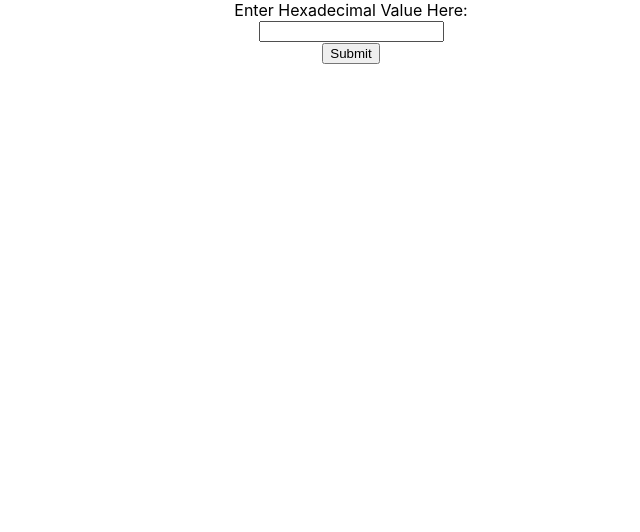
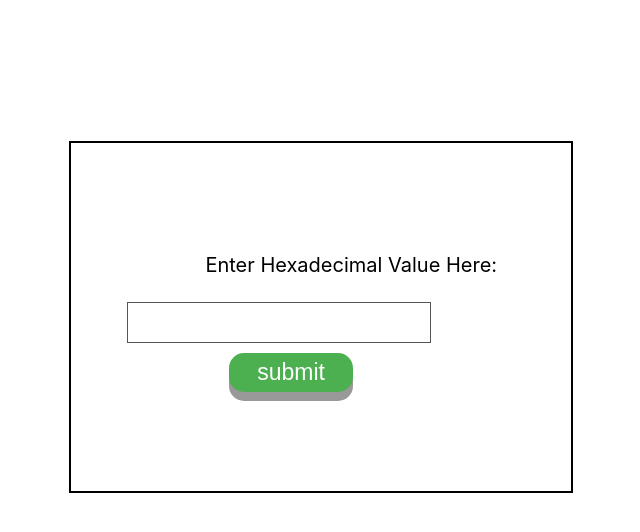
Before and after one commit to AmanDeqode/hashFrontend, a React (Create React App) app: page / in a window 1280 px wide. Shown: the top 532 px of the page, without its empty margins (289-929 px from the left). Built offline with nearby package versions, Linux system fonts and the light colour scheme.

Commit message:
Set up changes in input controller

```diff
--- a/src/components/Input.js
+++ b/src/components/Input.js
@@ -1,22 +1,32 @@
 import { useState } from "react";
-import { getPosts } from "../services/api/posts";
+import { getHash } from "../services/api/hash";
+
+import "../css/input.css";
+import axios from "axios";
 
 function Input() {
   const [hexValue, setHexValue] = useState("");
   const [error, setError] = useState("");
 
-  const validateInput = (input) => {
-    const pattern = "[0-9a-fA-F]+";
+  const validateInput = () => {
+    const input = hexValue;
+    const hexaPattern = /^[0-9a-fA-F]+$/;
     console.log("input", input);
-    if (!input) {
+    if (input === "") {
       setError("Input field cannot be empty");
       return false;
+    } else if (!input.match(hexaPattern)) {
+      setError("Input value should be in hexadecimal form");
+      return false;
+    } else {
+      setError("");
+      return true;
     }
-    // if (!input.match(pattern)) {
-    //   setError("Input value is not an Hexadecimal Value");
-    //   return false;
-    // }
-    return true;
+  };
+
+  const getIpaddress = () => {
+    const ip = axios.get("https://api.ipify.org/?format=json");
+    return ip;
   };
 
   const handleChange = (event) => {
@@ -27,25 +37,55 @@ function Input() {
   };
 
   const handleSubmit = async (event) => {
-    event.preventDefault();
-    const isValidInput = validateInput(hexValue);
+    const { data } = await getIpaddress();
+    let ipAddress = data.ip;
+    console.log(ipAddress);
+
+    const isValidInput = validateInput();
+    console.log(isValidInput);
     if (isValidInput) {
-      console.log("api called");
-      const posts = await getPosts();
+      const posts = await getHash(hexValue, ipAddress);
       console.log("postData", posts);
     }
   };
 
   return (
     <>
-      <form onSubmit={handleSubmit}>
-        <label>
-          <div>Enter Hexadecimal Value Here:</div>
-          <input type="text" value={hexValue} onChange={handleChange} />
-        </label>
-        {error ? <div> {error}</div> : null}
-        <div>
-          <input type="submit" value="Submit" />
+      <form
+        onSubmit={(event) => {
+          event.preventDefault();
+        }}
+        // id="form"
+      >
+        <div id="container">
+          <label>
+            <div id="inputLabel">Enter Hexadecimal Value Here:</div>
+            <input
+              type="text"
+              value={hexValue}
+              onChange={(e) => {
+                handleChange(e);
+              }}
+              id="input"
+            />
+          </label>
+          {error ? (
+            <div id="showError">
+              <small>{error}</small>
+            </div>
+          ) : null}
+          <div>
+            <button
+              type="submit"
+              value="Submit"
+              id="submitBtn"
+              onClick={() => {
+                handleSubmit();
+              }}
+            >
+              submit
+            </button>
+          </div>
         </div>
       </form>
     </>
--- /dev/null
+++ b/src/css/input.css
@@ -0,0 +1,53 @@
+#form{
+    height: 60%;
+    width: 50%;
+}
+
+#inputLabel{
+    height: 29px;
+    width: 400px;
+    margin: 22% 0% 1% 16%;
+    font-size: 20px;
+}
+
+#showError{
+    color: red;
+    margin: 1% 0% 0% 35%;
+    width: 100%;
+}
+
+#input{
+    width: 61%;
+    padding: 12px 20px;
+    margin: 15px 70px 0px -14px;
+    box-sizing: border-box;
+    border: 1px solid #555;
+    outline: none;
+}
+
+input[type=text]:focus {
+  background-color: lightblue;
+}
+
+#submitBtn{
+    padding: 6px 28px;
+    font-size: 23px;
+    cursor: pointer;
+    text-align: center;
+    text-decoration: none;
+    outline: none;
+    color: #fff;
+    background-color: #4CAF50;
+    border: none;
+    border-radius: 15px;
+    box-shadow: 0 9px #999;
+    margin: 2% 0% 0% -12%;
+  }
+
+#container{
+
+    height: 348px;
+    width: 39%;
+    border: 2px solid black;
+    margin: 11% 0% 0% 28%;
+}
--- /dev/null
+++ b/src/services/api/hash.js
@@ -0,0 +1,12 @@
+import axiosInstance from "./axios-instance";
+
+export const getHash = (inputHex, ipAddress) => {
+  return axiosInstance
+    .post("/hash/upload", { inputHex, ipAddress })
+    .then((res) => {
+      return res;
+    })
+    .catch((error) => {
+      throw new Error(error.message);
+    });
+};
```
